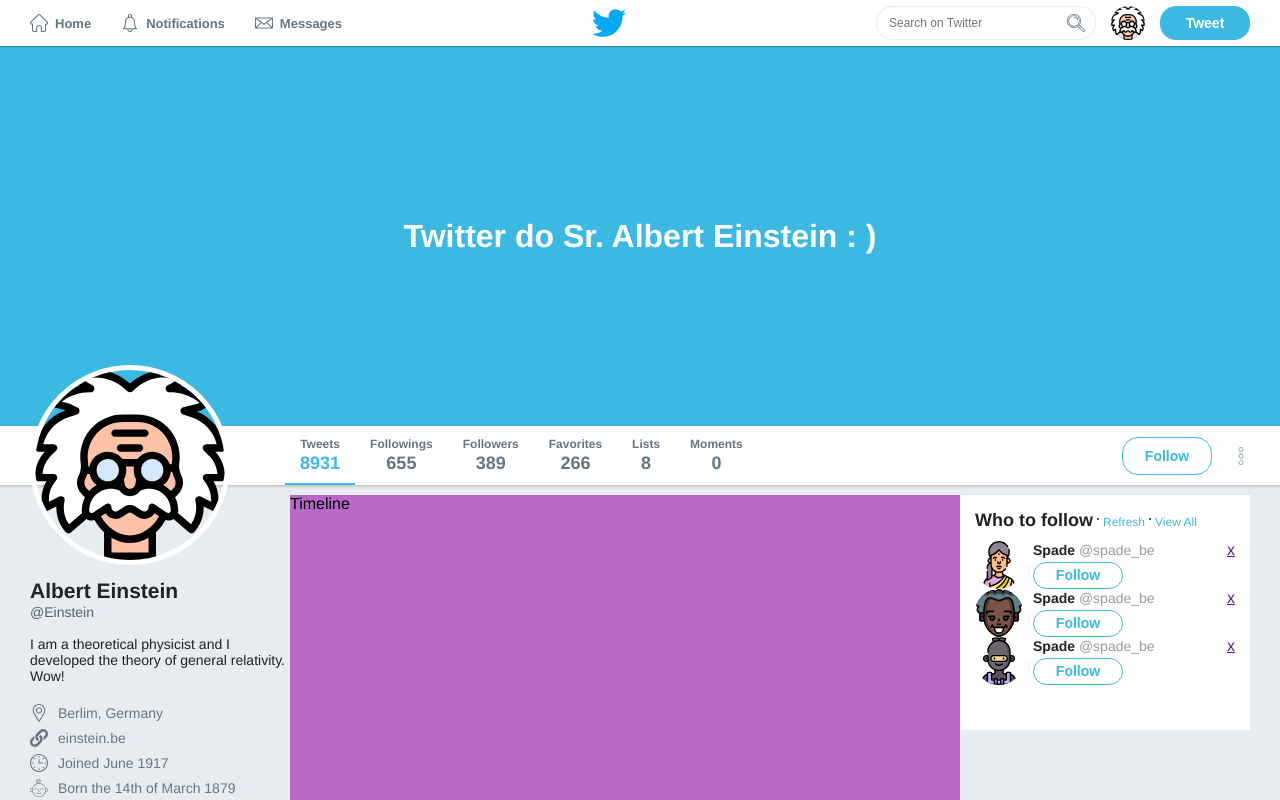
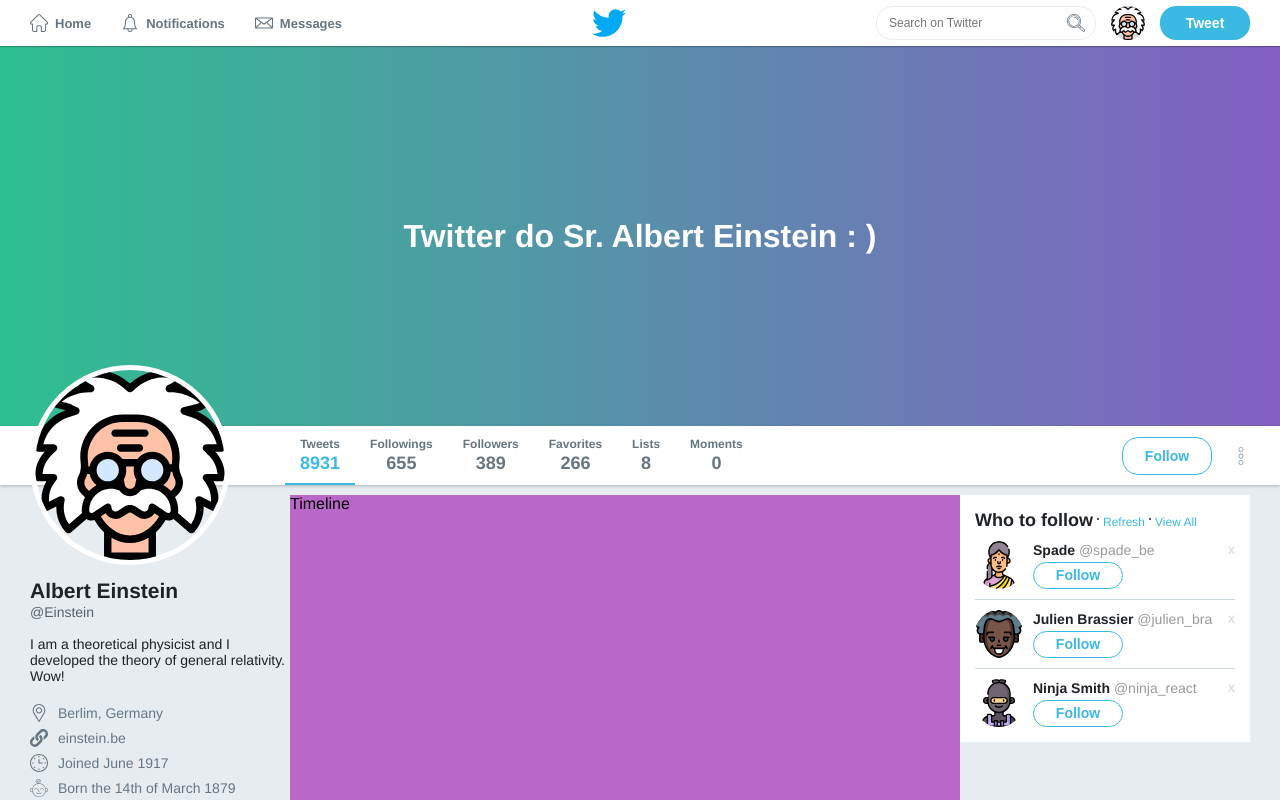
Before and after one commit to alexgomesnet3/twitter-flexbox, a plain HTML site: page index.html in a window 1280 px wide. Shown: the top 800 px of the page. Drawn offline with Linux system fonts and the light colour scheme.

Commit message:
Finishing aside widgtes followers

```diff
--- a/index.html
+++ b/index.html
@@ -145,7 +145,7 @@
               <div class="profile">
                 <img src="./images/black_man.svg" alt="My friend" >
                 <div class="info">
-                  <strong>Spade <span>@spade_be</span></strong>
+                  <strong>Julien Brassier <span>@julien_bra</span></strong>
                   <button>Follow</button>
                 </div>
               </div>
@@ -155,7 +155,7 @@
               <div class="profile">
                 <img src="./images/ninja_avatar.svg" alt="Ninja friend" >
                 <div class="info">
-                  <strong>Spade <span>@spade_be</span></strong>
+                  <strong>Ninja Smith <span>@ninja_react</span></strong>
                   <button>Follow</button>
                 </div>
               </div>
@@ -164,9 +164,6 @@
           </ul>
         </div>
 
-        <div class="widget trends">
-
-        </div>
       </aside>
     </div>
 
--- a/style.css
+++ b/style.css
@@ -115,7 +115,9 @@ header#main-header div.side button {
 div.banner {
   width: 100%;
   height: 380px;
-  background: #3bb9e3;
+  background: #8360c3;
+  background: -webkit-linear-gradient(to right, #2ebf91, #8360c3);
+  background: linear-gradient(to right, #2ebf91, #8360c3);
 
   display: flex;
   align-items: center;
@@ -372,6 +374,15 @@ div.wrapper-content aside.widgtes .follow ul {
 div.wrapper-content aside.widgtes .follow ul li {
   display: flex;
   justify-content: space-between;
+  border-bottom: 1px solid #ccd6dd;
+  padding-bottom: 10px;
+  margin-bottom: 10px;
+}
+
+div.wrapper-content aside.widgtes .follow ul li:last-child {
+  margin-bottom: 0;
+  padding-bottom: 0;
+  border: 0;
 }
 
 div.wrapper-content aside.widgtes .follow ul li .profile {
@@ -418,3 +429,9 @@ div.wrapper-content aside.widgtes .follow ul li .profile .info button {
   margin-top: 4px;
   cursor: pointer;
 }
+
+div.wrapper-content aside.widgtes .follow ul li > a {
+  color: #ccd6dd;
+  text-decoration: none;
+  font-size: 14px;
+}
```
